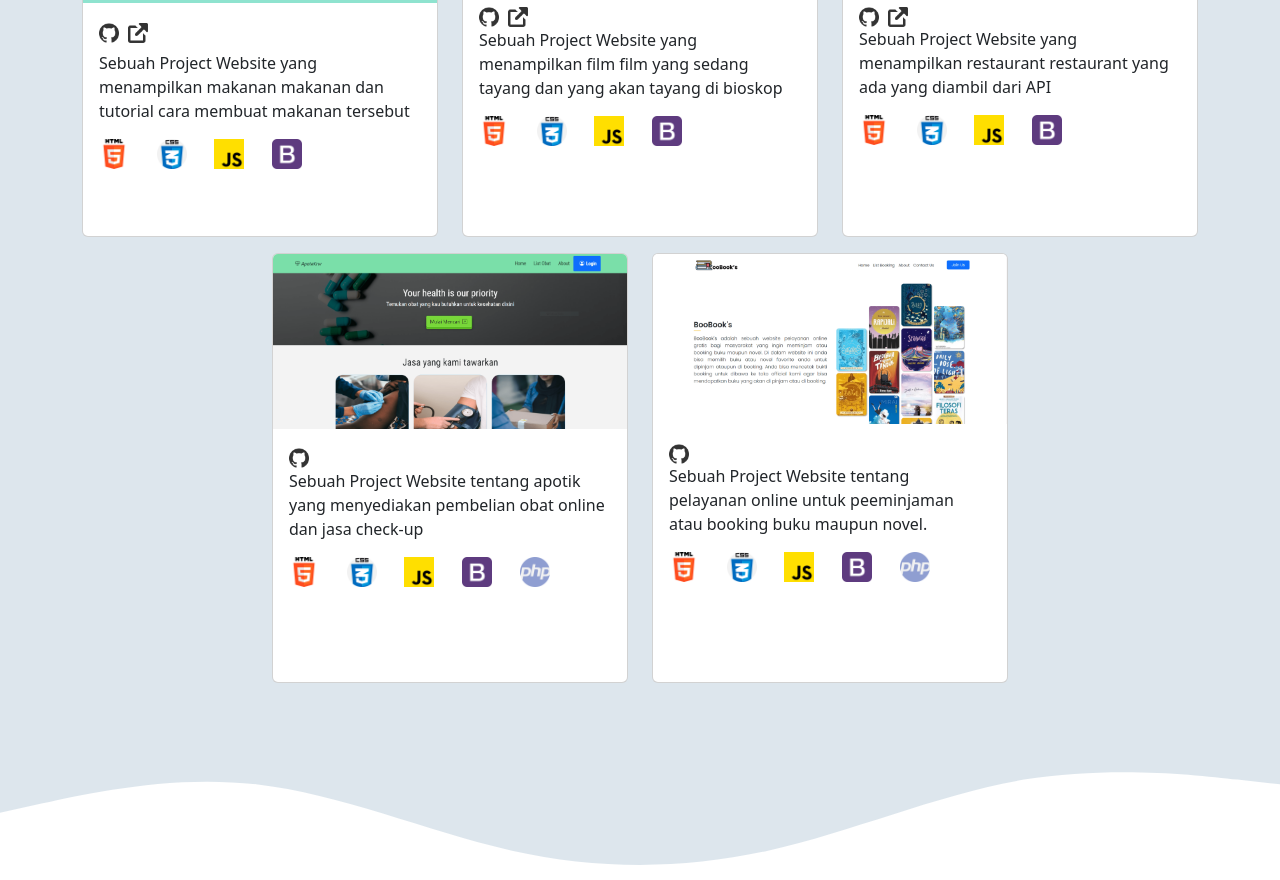
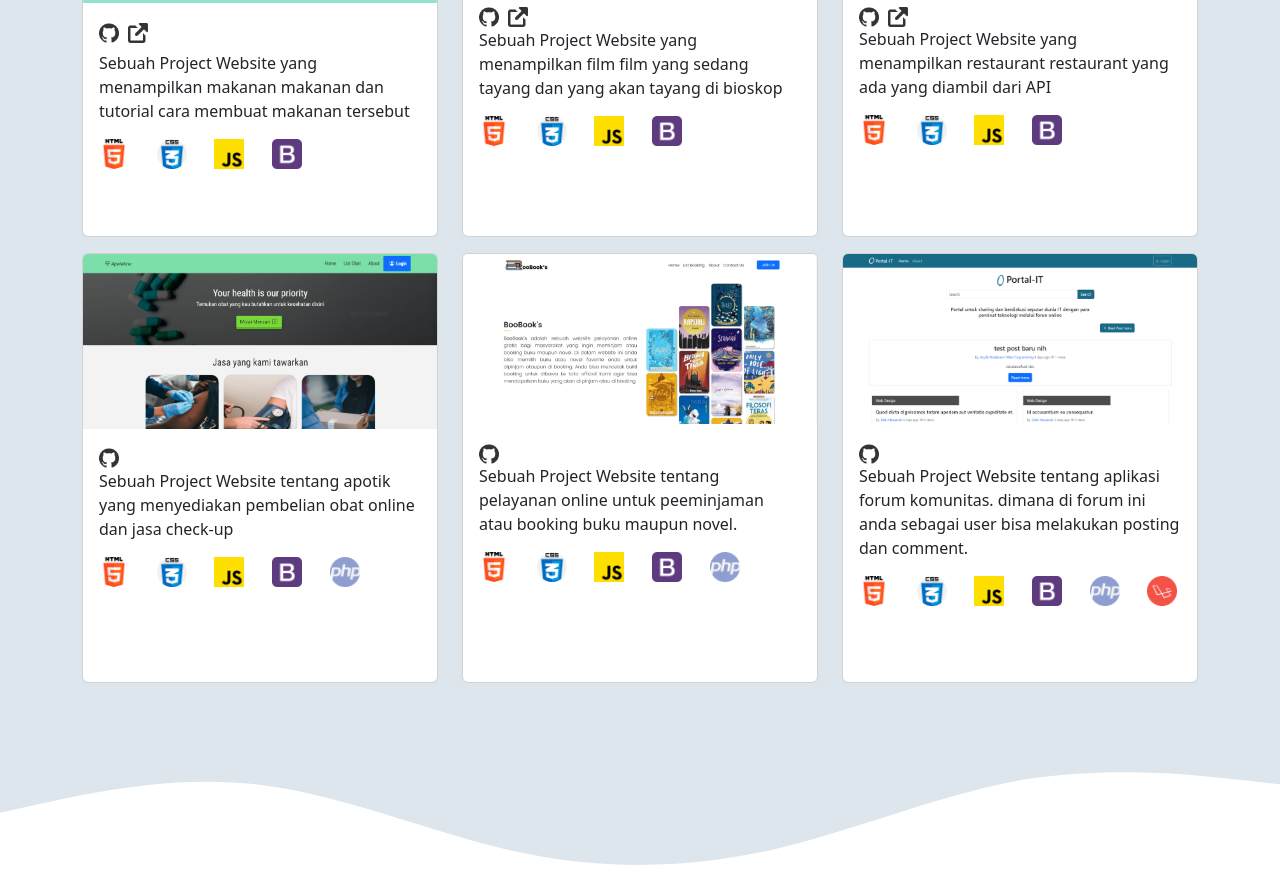
Before and after one commit to yourLogic01/portofolio, a plain HTML site: page index.html in a window 1280 px wide. Shown: the part 1784-2664 px from the top of the page. Drawn offline with nearby package versions, Linux system fonts and the light colour scheme.

Commit message:
update : add new project

```diff
--- a/index.html
+++ b/index.html
@@ -68,7 +68,7 @@
         <div class="row justify-content-center fs-5 text-center">
           <div class="col-md-5">
             <p>
-              Hi, Saya Asyifa Maulana Mahasiswa Semester 6 Informatika di Universitas Singaperbangsa Karawang yang memiliki antusias dan semangat yang tinggi dalam mempelajari teknologi dan dunia developer. Saya berumur 21 dan memiliki hobi
+              Hi, Saya Asyifa Maulana Mahasiswa Semester 7 Informatika di Universitas Singaperbangsa Karawang yang memiliki antusias dan semangat yang tinggi dalam mempelajari teknologi dan dunia developer. Saya berumur 21 dan memiliki hobi
               bermain game dan mendengarkan musik.
             </p>
           </div>
@@ -253,6 +253,39 @@
               </div>
             </div>
           </div>
+          <div class="col-md-4 mb-3">
+            <div class="card">
+              <img src="img/portal.png" class="card-img-top" alt="Portal-IT" />
+              <div class="card-body">
+                <div class="row">
+                  <div class="col-1">
+                    <a href="https://github.com/yourLogic01/portal-it" target="_blank"><img class="icon-logo-link" src="img/github.png" alt="github" /></a>
+                  </div>
+                </div>
+                <p class="card-text">Sebuah Project Website tentang aplikasi forum komunitas. dimana di forum ini anda sebagai user bisa melakukan posting dan comment.</p>
+                <div class="row">
+                  <div class="col-2">
+                    <img class="icon-logo" src="img/html-5.png" alt="html" />
+                  </div>
+                  <div class="col-2">
+                    <img class="icon-logo" src="img/css.png" alt="css" />
+                  </div>
+                  <div class="col-2">
+                    <img class="icon-logo" src="img/js.png" alt="js" />
+                  </div>
+                  <div class="col-2">
+                    <img class="icon-logo" src="img/bootstrap.png" alt="bootstrap" />
+                  </div>
+                  <div class="col-2">
+                    <img class="icon-logo" src="img/php.png" alt="php" />
+                  </div>
+                  <div class="col-2">
+                    <img class="icon-logo" src="img/laravel.png" alt="laravel" />
+                  </div>
+                </div>
+              </div>
+            </div>
+          </div>
         </div>
       </div>
       <svg xmlns="http://www.w3.org/2000/svg" viewBox="0 0 1440 320">
```
Also changed, not shown: img/laravel.png (added), img/portal.png (added).
